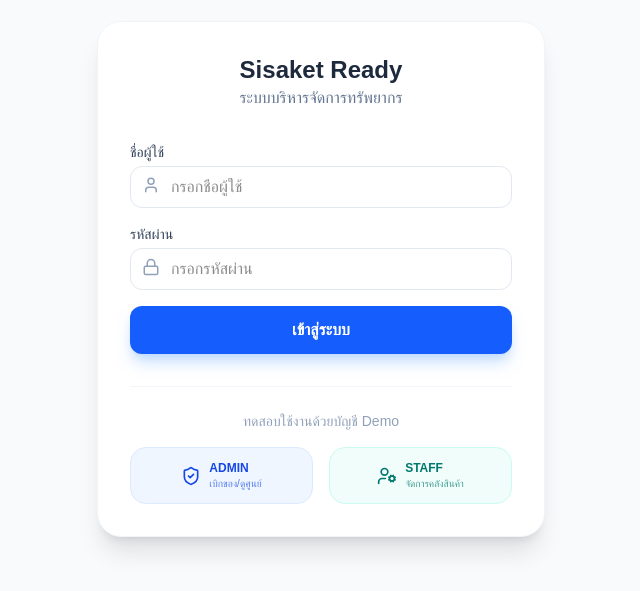
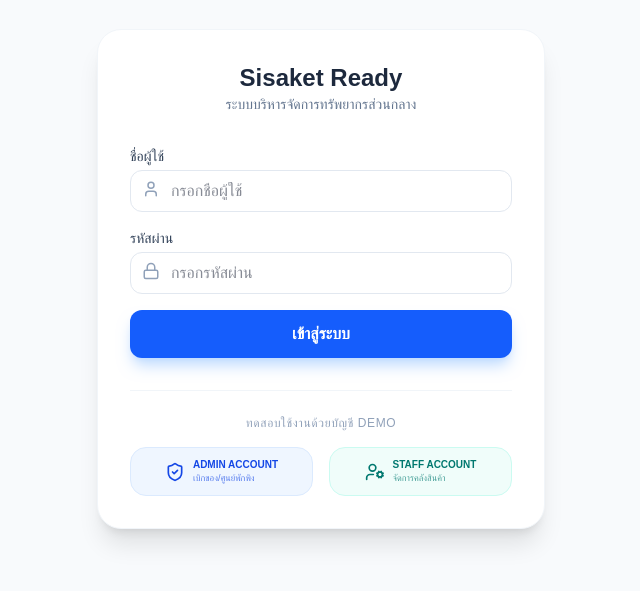
Before and after one commit to Garfew69/sisaket-frontend, a Next.js app: page /login in a window 1280 px wide. Shown: the part 121-712 px from the top of the page, without its empty margins (319-959 px from the left). Built offline with nearby package versions, Linux system fonts and the light colour scheme.

Commit message:
Fix login module error and add admin/staff demo buttons

```diff
--- a/app/login/page.tsx
+++ b/app/login/page.tsx
@@ -1,5 +1,6 @@
 'use client';
-import { useState } from 'react';
+
+import React, { useState } from 'react';
 import axios from 'axios';
 import { useRouter } from 'next/navigation';
 import { User, Lock, ShieldCheck, UserCog } from 'lucide-react';
@@ -10,25 +11,23 @@ export default function LoginPage() {
   const [loading, setLoading] = useState(false);
   const router = useRouter();
 
-  // ฟังก์ชันล็อกอินหลัก
   const handleLogin = async (e?: React.FormEvent, demoUser?: string, demoPass?: string) => {
     if (e) e.preventDefault();
     setLoading(true);
 
-    // ใช้ค่าจากปุ่ม Demo หรือค่าจาก Input
     const loginData = {
       username: demoUser || username,
       password: demoPass || password
     };
 
     try {
-      const res = await axios.post(`${process.env.NEXT_PUBLIC_API_URL}/api/login`, loginData);
+      const apiUrl = process.env.NEXT_PUBLIC_API_URL || 'https://sisaket-backend.onrender.com';
+      const res = await axios.post(`${apiUrl}/api/login`, loginData);
 
-      // เก็บข้อมูลลง LocalStorage
       localStorage.setItem('token', res.data.token);
       localStorage.setItem('role', res.data.role);
 
-      router.replace('/'); // ไปหน้า Dashboard
+      router.replace('/');
     } catch (err: any) {
       alert(err.response?.data?.message || 'เข้าสู่ระบบไม่สำเร็จ');
     } finally {
@@ -41,10 +40,10 @@ export default function LoginPage() {
       <div className="w-full max-w-md bg-white rounded-3xl shadow-xl border border-slate-100 p-8">
         <div className="text-center mb-8">
           <h1 className="text-2xl font-bold text-slate-800">Sisaket Ready</h1>
-          <p className="text-slate-500">ระบบบริหารจัดการทรัพยากร</p>
+          <p className="text-slate-500 text-sm">ระบบบริหารจัดการทรัพยากรส่วนกลาง</p>
         </div>
 
-        <form onSubmit={handleLogin} className="space-y-4">
+        <form onSubmit={(e) => handleLogin(e)} className="space-y-4">
           <div>
             <label className="block text-sm font-medium text-slate-700 mb-1">ชื่อผู้ใช้</label>
             <div className="relative">
@@ -53,7 +52,7 @@ export default function LoginPage() {
                 type="text"
                 value={username}
                 onChange={(e) => setUsername(e.target.value)}
-                className="w-full pl-10 pr-4 py-2 border border-slate-200 rounded-xl focus:ring-2 focus:ring-blue-500 outline-none"
+                className="w-full pl-10 pr-4 py-2 border border-slate-200 rounded-xl focus:ring-2 focus:ring-blue-500 outline-none text-slate-900"
                 placeholder="กรอกชื่อผู้ใช้"
                 required
               />
@@ -68,7 +67,7 @@ export default function LoginPage() {
                 type="password"
                 value={password}
                 onChange={(e) => setPassword(e.target.value)}
-                className="w-full pl-10 pr-4 py-2 border border-slate-200 rounded-xl focus:ring-2 focus:ring-blue-500 outline-none"
+                className="w-full pl-10 pr-4 py-2 border border-slate-200 rounded-xl focus:ring-2 focus:ring-blue-500 outline-none text-slate-900"
                 placeholder="กรอกรหัสผ่าน"
                 required
               />
@@ -80,33 +79,34 @@ export default function LoginPage() {
             disabled={loading}
             className="w-full bg-blue-600 text-white py-3 rounded-xl font-bold hover:bg-blue-700 transition-all shadow-lg shadow-blue-200 disabled:bg-blue-300"
           >
-            {loading ? 'กำลังเข้าสู่ระบบ...' : 'เข้าสู่ระบบ'}
+            {loading ? 'กำลังตรวจสอบสิทธิ์...' : 'เข้าสู่ระบบ'}
           </button>
         </form>
 
-        {/* --- ส่วนของปุ่ม Demo --- */}
         <div className="mt-8 pt-6 border-t border-slate-100">
-          <p className="text-center text-sm text-slate-400 mb-4">ทดสอบใช้งานด้วยบัญชี Demo</p>
+          <p className="text-center text-xs text-slate-400 mb-4 font-medium uppercase tracking-wider">ทดสอบใช้งานด้วยบัญชี Demo</p>
           <div className="grid grid-cols-2 gap-4">
             <button
+              type="button"
               onClick={() => handleLogin(undefined, 'admin', 'admin123')}
               className="flex items-center justify-center gap-2 p-3 border border-blue-100 bg-blue-50 text-blue-700 rounded-2xl hover:bg-blue-100 transition-all group"
             >
               <ShieldCheck size={20} className="group-hover:scale-110 transition-transform" />
               <div className="text-left">
-                <p className="text-xs font-bold uppercase">Admin</p>
-                <p className="text-[10px] opacity-70">เบิกของ/ดูศูนย์</p>
+                <p className="text-[10px] font-bold uppercase leading-none mb-1">Admin Account</p>
+                <p className="text-[9px] opacity-70 leading-none">เบิกของ/ศูนย์พักพิง</p>
               </div>
             </button>
 
             <button
+              type="button"
               onClick={() => handleLogin(undefined, 'staff', 'staff123')}
               className="flex items-center justify-center gap-2 p-3 border border-teal-100 bg-teal-50 text-teal-700 rounded-2xl hover:bg-teal-100 transition-all group"
             >
               <UserCog size={20} className="group-hover:scale-110 transition-transform" />
               <div className="text-left">
-                <p className="text-xs font-bold uppercase">Staff</p>
-                <p className="text-[10px] opacity-70">จัดการคลังสินค้า</p>
+                <p className="text-[10px] font-bold uppercase leading-none mb-1">Staff Account</p>
+                <p className="text-[9px] opacity-70 leading-none">จัดการคลังสินค้า</p>
               </div>
             </button>
           </div>
```
